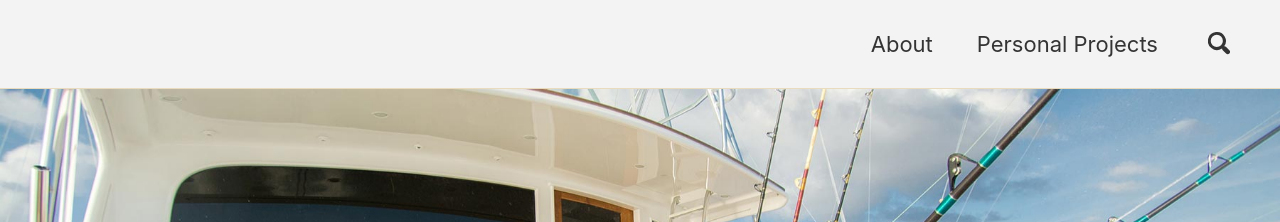
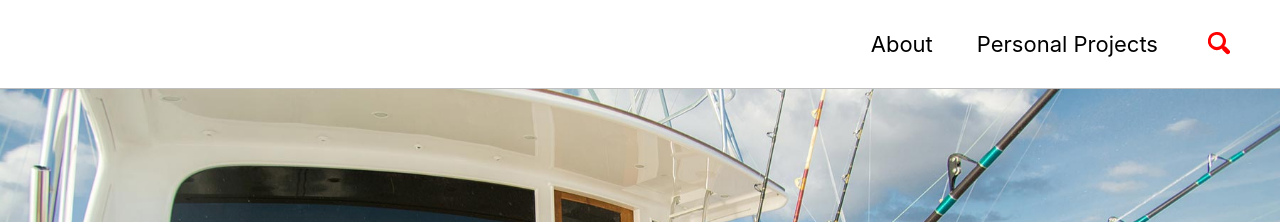
Before and after one commit to julian-swart/julian-swart.github.io, a Jekyll site: the page built from _posts/2019-07-14-the-big-rock-fishing-tournament.md, in a window 1280 px wide and 1400 px high. Shown: the top 222 px of the window. Built offline with Jekyll 4.4.1, drawn with Linux system fonts in a browser that asks for light colours; cached includes are drawn as plain includes; nearby versions of some CDN libraries.

```diff
--- a/_config.yml
+++ b/_config.yml
@@ -12,7 +12,7 @@
 
 # theme                  : "minimal-mistakes-jekyll"
 # remote_theme           : "mmistakes/minimal-mistakes"
-minimal_mistakes_skin    : "dirt" # "air", "aqua", "contrast", "dark", "dirt", "neon", "mint", "plum", "sunrise"
+minimal_mistakes_skin    : "contrast" # "air", "aqua", "contrast", "dark", "dirt", "neon", "mint", "plum", "sunrise"
 
 # Site Settings
 locale                   : "en-US"
--- a/index.html
+++ b/index.html
@@ -1,4 +1,6 @@
 ---
 layout: home
 author_profile: true
+header:
+  image: "images/ghost_redfish.jpg"
 ---
```
Also changed, not shown: _pages/personal-projects.md (+0 -1 lines), 2 other files.
